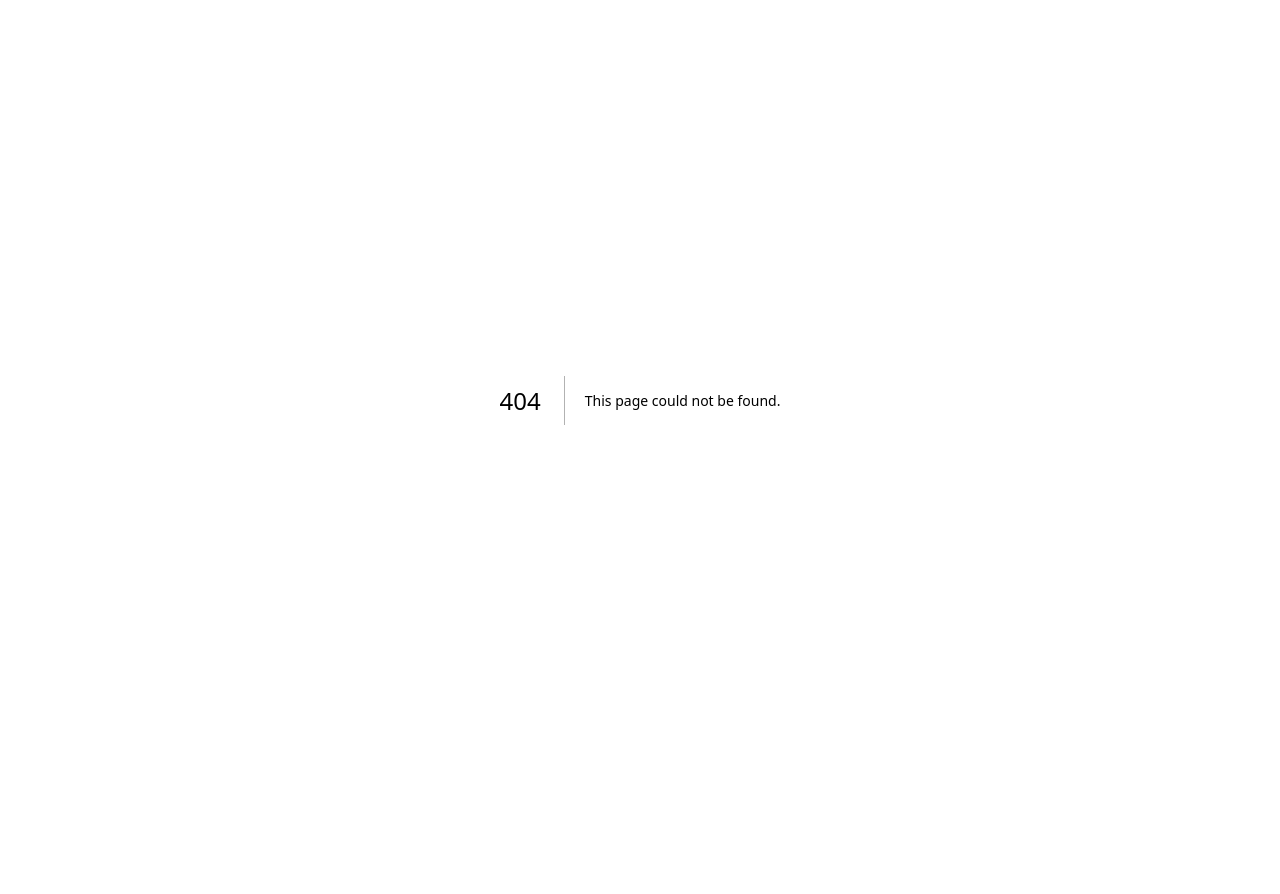
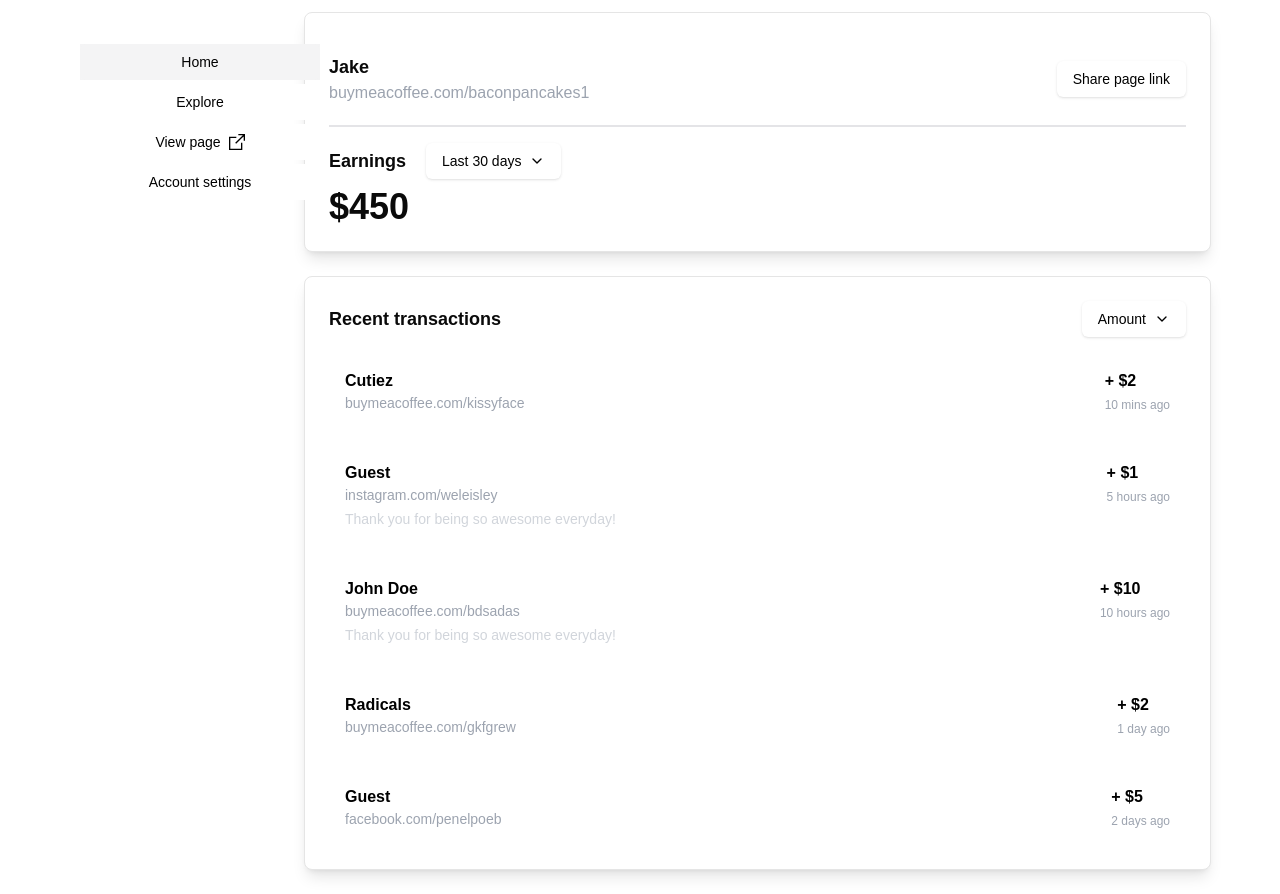
Before and after one commit to pinecone-2a/qwerty-project8-frontend, a Next.js app: page /dashboard/home-page in a window 1280 px wide. Before the commit this address had no page. Before the commit the page ends 800 px from the top, so only its background shows below. Built offline with nearby package versions, Linux system fonts and the light colour scheme.

Commit message:
merge fix

```diff
--- /dev/null
+++ b/src/app/dashboard/home-page/page.tsx
@@ -0,0 +1,174 @@
+"use client";
+
+import { useState } from "react";
+import { Card } from "@/components/ui/card";
+import { Button } from "@/components/ui/button";
+import {
+  DropdownMenu,
+  DropdownMenuTrigger,
+  DropdownMenuContent,
+  DropdownMenuItem,
+} from "@/components/ui/dropdown-menu";
+import { Checkbox } from "@/components/ui/checkbox";
+import { ChevronDown } from "lucide-react";
+import Link from "next/link";
+import { GrShare } from "react-icons/gr";
+import Navigation from "../_components/Navigation";
+
+interface Transaction {
+  name: string;
+  profileUrl: string;
+  message?: string;
+  amount: number;
+  timeAgo: string;
+}
+
+const transactions: Transaction[] = [
+  {
+    name: "Cutiez",
+    profileUrl: "buymeacoffee.com/kissyface",
+    amount: 2,
+    timeAgo: "10 mins ago",
+  },
+  {
+    name: "Guest",
+    profileUrl: "instagram.com/weleisley",
+    message: "Thank you for being so awesome everyday!",
+    amount: 1,
+    timeAgo: "5 hours ago",
+  },
+  {
+    name: "John Doe",
+    profileUrl: "buymeacoffee.com/bdsadas",
+    message: "Thank you for being so awesome everyday!",
+    amount: 10,
+    timeAgo: "10 hours ago",
+  },
+  {
+    name: "Radicals",
+    profileUrl: "buymeacoffee.com/gkfgrew",
+    amount: 2,
+    timeAgo: "1 day ago",
+  },
+  {
+    name: "Guest",
+    profileUrl: "facebook.com/penelpoeb",
+    amount: 5,
+    timeAgo: "2 days ago",
+  },
+];
+
+export default function Dashboard() {
+  const [earnings, setEarnings] = useState(450);
+  const [filterAmount, setFilterAmount] = useState<number | null>(null);
+
+  const filteredTransactions = filterAmount
+    ? transactions.filter((t) => t.amount === filterAmount)
+    : transactions;
+
+  return (
+    <div className="min-h-screen text-white p-6">
+      <div className="flex flex-col w-60 h-9 mt-4 ml-14">
+        <Link
+          href="/dashboard/home-page"
+          className="w-60 h-9 bg-[#f4f4f5] mt-1 font-medium text-black shadow-none hover:bg-[#f4f4f5]"
+        >
+          <Button className="bg-[#f4f4f5] w-60 font-medium text-black shadow-none hover:bg-[#f4f4f5] focus:bg-[#f4f4f5]">
+            {" "}
+            Home
+          </Button>
+        </Link>
+        <Button className="bg-white mt-1 text-black shadow-none hover:bg-[#f4f4f5] focus:bg-[#f4f4f5]">
+          Explore
+        </Button>
+        <Button className="bg-white mt-1 text-black shadow-none hover:bg-[#f4f4f5] focus:bg-[#f4f4f5]">
+          View page <GrShare />{" "}
+        </Button>
+        <Button className="bg-white mt-1 text-black shadow-none hover:bg-[#f4f4f5] focus:bg-[#f4f4f5]">
+          Account settings
+        </Button>
+      </div>
+      <div className="max-w-2xl mx-auto -mt-16">
+        <Card className=" p-6 rounded-lg shadow-lg w-[907px]">
+          <div className="mt-4 flex justify-between items-center">
+            <div>
+              <h2 className="text-lg font-semibold">Jake</h2>
+              <h3 className="text-gray-400">buymeacoffee.com/baconpancakes1</h3>
+            </div>
+            <Button className="bg-white text-black hover:bg-[#E4E4E7]">
+              Share page link
+            </Button>
+          </div>
+          <div className="border border-[#E4E4E7] w-full mt-5"> </div>
+          <div className="mt-4 flex gap-5 items-center">
+            <h3 className="text-lg font-semibold">Earnings</h3>
+            <DropdownMenu>
+              <DropdownMenuTrigger asChild>
+                <Button className="bg-white text-black hover:bg-[#E4E4E7]">
+                  Last 30 days <ChevronDown />{" "}
+                </Button>
+              </DropdownMenuTrigger>
+              <DropdownMenuContent>
+                <DropdownMenuItem>Last 7 days</DropdownMenuItem>
+                <DropdownMenuItem>Last 30 days</DropdownMenuItem>
+                <DropdownMenuItem>Last 60 days</DropdownMenuItem>
+              </DropdownMenuContent>
+            </DropdownMenu>
+          </div>
+          <h3 className="text-4xl font-bold mt-2">${earnings}</h3>
+        </Card>
+        <Card className="p-6 mt-6 rounded-lg shadow-lg w-[907px]">
+          <div className="flex justify-between items-center">
+            <h3 className="text-lg font-semibold">Recent transactions</h3>
+            <DropdownMenu>
+              <DropdownMenuTrigger asChild>
+                <Button className="bg-white text-black hover:bg-[#E4E4E7]">
+                  Amount <ChevronDown />
+                </Button>
+              </DropdownMenuTrigger>
+              <DropdownMenuContent>
+                {[1, 2, 5, 10].map((amount) => (
+                  <DropdownMenuItem key={amount}>
+                    <Checkbox
+                      checked={filterAmount === amount}
+                      onCheckedChange={() =>
+                        setFilterAmount(filterAmount === amount ? null : amount)
+                      }
+                    />
+                    <span className="ml-2">${amount}</span>
+                  </DropdownMenuItem>
+                ))}
+              </DropdownMenuContent>
+            </DropdownMenu>
+          </div>
+          <div className="mt-4 space-y-4">
+            {filteredTransactions.map((transaction, index) => (
+              <Card
+                key={index}
+                className="p-4 rounded-lg flex justify-between items-start shadow-none border-none"
+              >
+                <div>
+                  <p className="font-semibold text-black">{transaction.name}</p>
+                  <p className="text-gray-400 text-sm">
+                    {transaction.profileUrl}
+                  </p>
+                  {transaction.message && (
+                    <p className="text-gray-300 mt-1 text-sm">
+                      {transaction.message}
+                    </p>
+                  )}
+                </div>
+                <h3 className="font-semibold text-black">
+                  + ${transaction.amount}
+                  <p className="text-gray-400 text-xs mt-1 font-normal">
+                    {transaction.timeAgo}
+                  </p>
+                </h3>
+              </Card>
+            ))}
+          </div>
+        </Card>
+      </div>
+    </div>
+  );
+}
```
Also changed, not shown: src/app/dashboard/_components/Navigation.tsx (renamed from src/app/home-page/_components/Navigation.tsx), src/app/dashboard/page.tsx (renamed from src/app/home-page/page.tsx).
